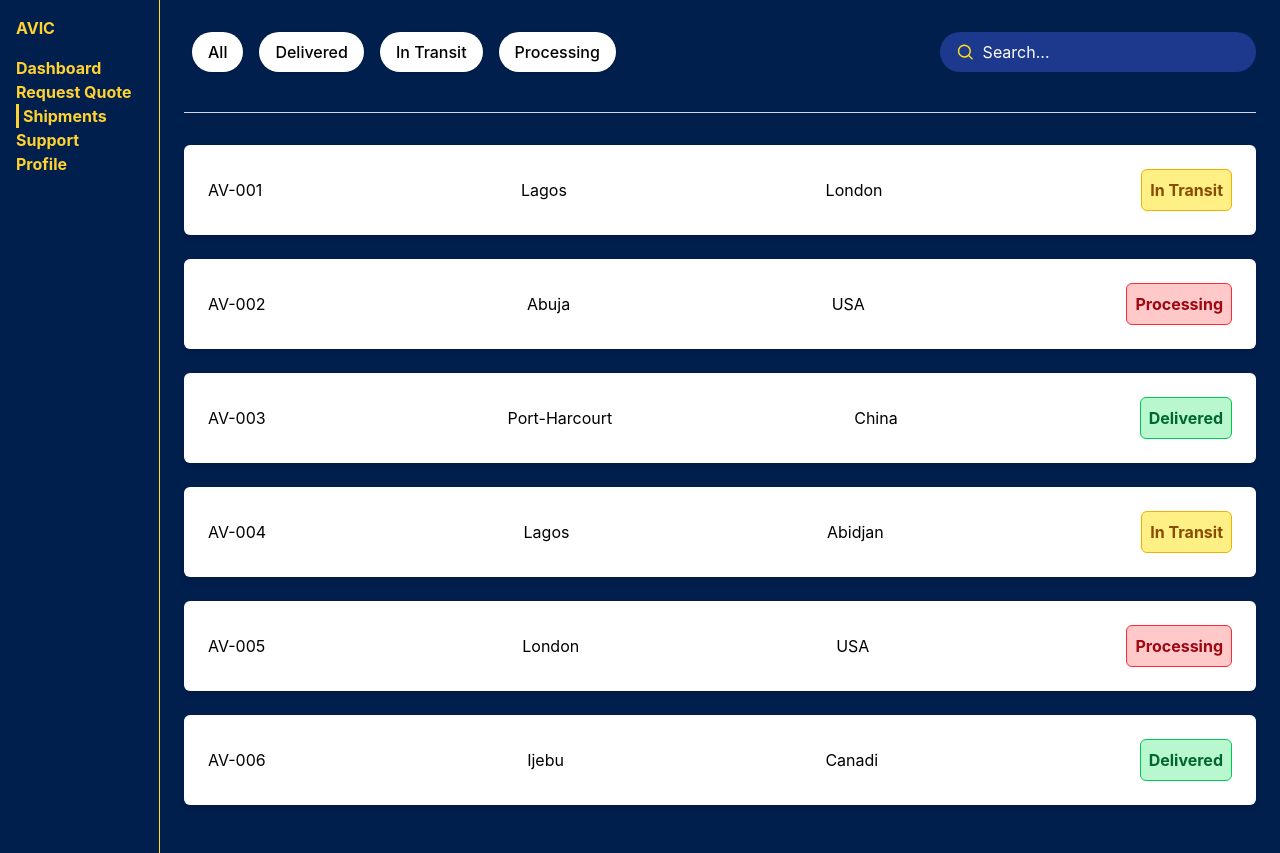
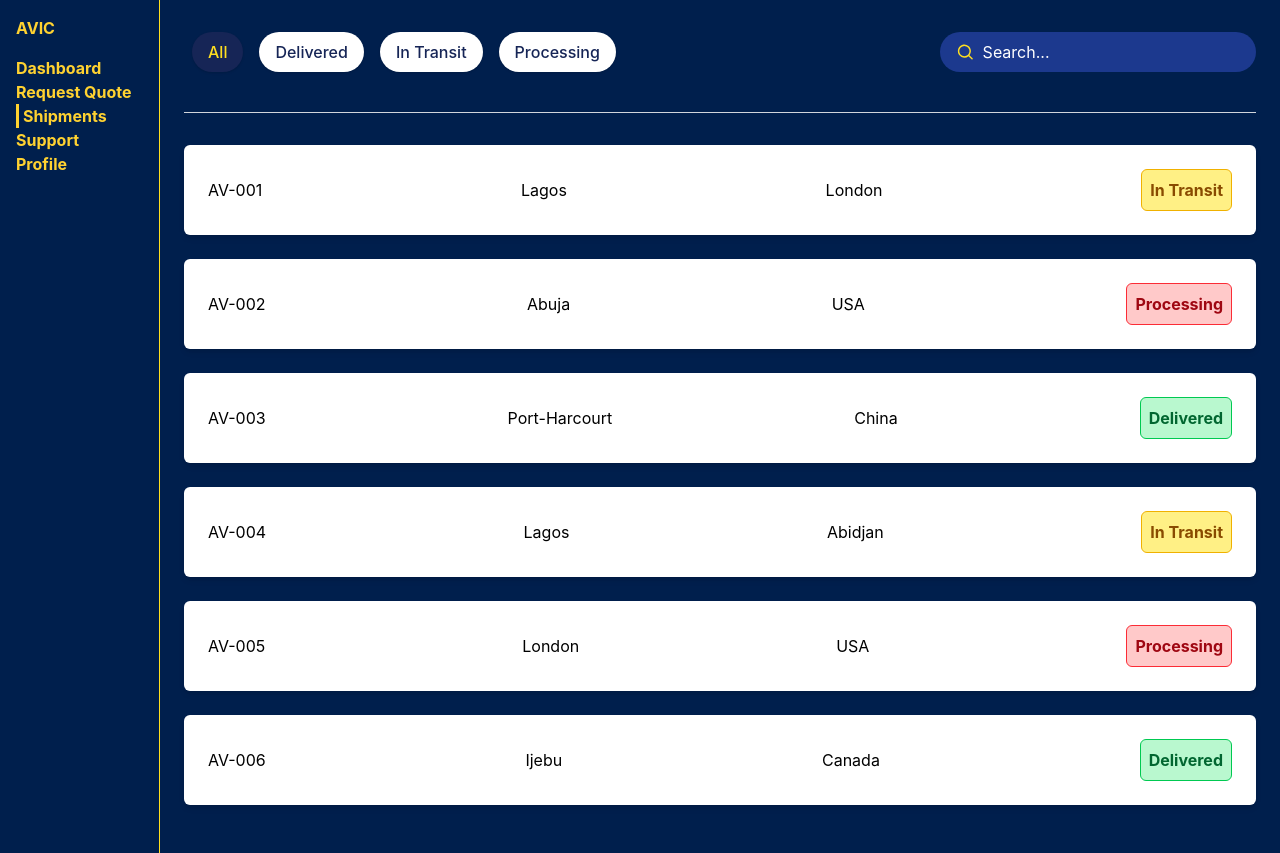
Before and after one commit to Zulu5q1/AVIC-CLIENT-PORTAL, a React (Vite) app: page /shipments in a window 1280 px wide. Built offline with nearby package versions, Linux system fonts and the light colour scheme.

Commit message:
Feat: added styling to the filter buttons

```diff
--- a/src/ShipmentsPage.jsx
+++ b/src/ShipmentsPage.jsx
@@ -48,10 +48,10 @@ import { useState } from 'react';
         <div className=" w-full m-6">
             <div className=" justify-between flex items-center ">
                 <div>
-                    <button onClick={() => setButton("")} className={`p-2 rounded-full px-4 bg-white font-medium shadow-sm m-2`}>All</button>
-                    <button onClick={() => setButton("Delivered")} className="p-2 rounded-full px-4 bg-white font-medium shadow-sm m-2">Delivered</button>
-                    <button onClick={() => setButton("In Transit")} className="p-2 rounded-full px-4 bg-white font-medium shadow-sm m-2">In Transit</button>
-                    <button onClick={() => setButton("Processing")} className="p-2 rounded-full px-4 bg-white font-medium shadow-sm m-2">Processing</button>
+                    <button onClick={() => setButton("")} className={`p-2 ${button === "" ? "bg-blue-950 text-yellow-300" : "bg-white text-blue-950"} rounded-full px-4 font-medium shadow-sm m-2`}>All</button>
+                    <button onClick={() => setButton("Delivered")} className={`p-2 ${button === "Delivered" ? "bg-blue-950 text-yellow-300" : "bg-white text-blue-950"} rounded-full px-4 font-medium shadow-sm m-2`}>Delivered</button>
+                    <button onClick={() => setButton("In Transit")} className={`p-2 ${button === "In Transit" ? "bg-blue-950 text-yellow-300" : "bg-white text-blue-950"} rounded-full px-4 font-medium shadow-sm m-2`}>In Transit</button>
+                    <button onClick={() => setButton("Processing")} className={`p-2 ${button === "Processing" ? "bg-blue-950 text-yellow-300" : "bg-white text-blue-950"} rounded-full px-4 font-medium shadow-sm m-2`}>Processing</button>
                 </div>
                 <form className="bg-blue-900 text-white flex items-center p-2 px-4 rounded-full">
                     <MagnifyingGlassIcon className=" h-5 w-5 text-yellow-300"/>
--- a/src/data/MockData.js
+++ b/src/data/MockData.js
@@ -61,7 +61,7 @@ export const Shipments = [
     {
         id: "AV-006",
         location: "Ijebu",
-        destination: "Canadi",
+        destination: "Canada",
         status: "Delivered",
         customer: "Musa Aboki",
         weight: "20kg",
```
